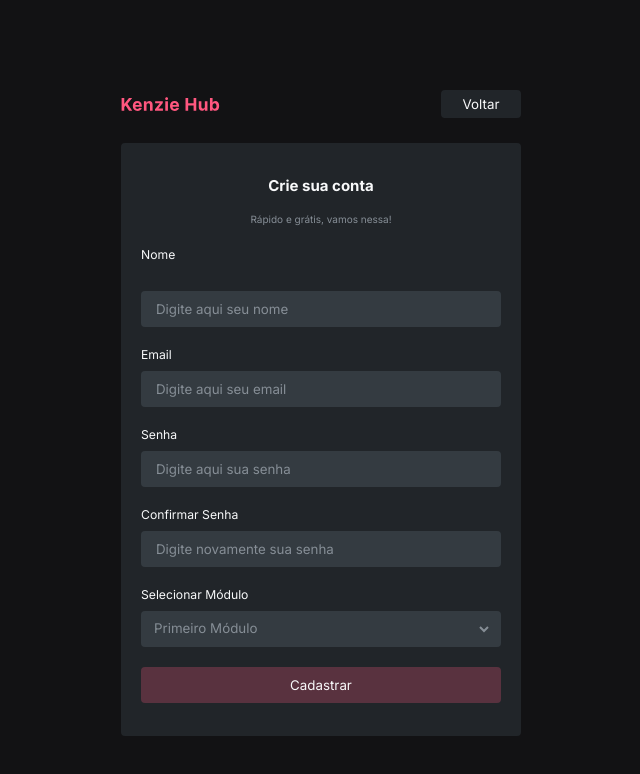
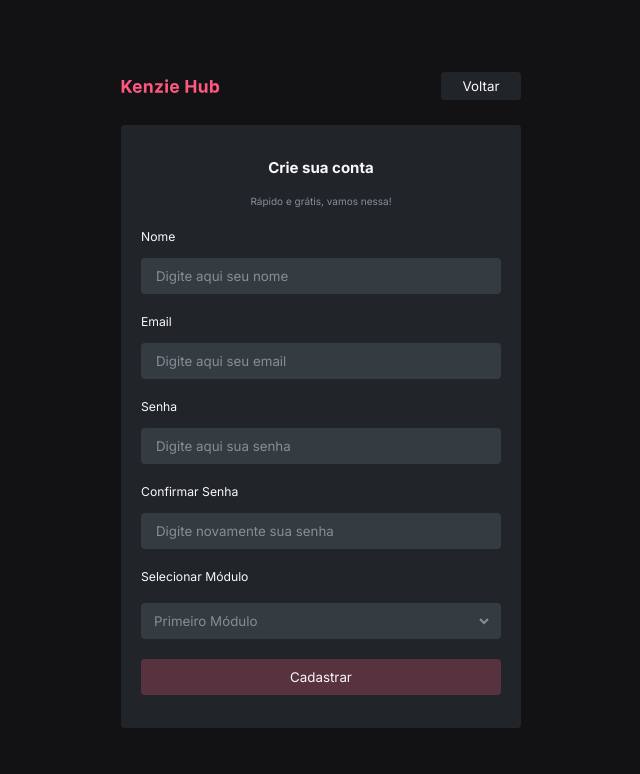
Before and after one commit to Kenzie-Academy-Brasil-Developers/react-entrega-s2-kenzie-hub-ogakip, a React (Create React App) app: page /register in a window 1280 px wide. Shown: the top 774 px of the page, without its empty margins (319-959 px from the left). Built offline with nearby package versions, Linux system fonts and the light colour scheme.

Commit message:
refactor: finish page style

```diff
--- a/src/Pages/Register/index.jsx
+++ b/src/Pages/Register/index.jsx
@@ -22,7 +22,7 @@ const Register = () => {
         <span>Rápido e grátis, vamos nessa!</span>
         <form>
           <Input
-            height="80px"
+            height="65px"
             autoComplete="off"
             label="Nome"
             register={register}
@@ -30,6 +30,7 @@ const Register = () => {
             placeholder="Digite aqui seu nome"
           />
           <Input
+            height="65px"
             autoComplete="off"
             label="Email"
             register={register}
@@ -37,6 +38,7 @@ const Register = () => {
             placeholder="Digite aqui seu email"
           />
           <Input
+            height="65px"
             autoComplete="off"
             label="Senha"
             register={register}
@@ -44,6 +46,7 @@ const Register = () => {
             placeholder="Digite aqui sua senha"
           />
           <Input
+            height="65px"
             autoComplete="off"
             label="Confirmar Senha"
             register={register}
@@ -51,7 +54,7 @@ const Register = () => {
             placeholder="Digite novamente sua senha"
           />
           <S.ModuleContainer>
-          <label>Selecionar Módulo</label>
+            <label>Selecionar Módulo</label>
             <S.SelectContainer>
               <select {...register("module")}>
                 <option value="Primeiro módulo (Introdução ao Frontend)">
--- a/src/Pages/Register/style.js
+++ b/src/Pages/Register/style.js
@@ -8,6 +8,10 @@ export const Container = styled.div`
   justify-content: center;
   align-items: center;
   background-color: var(--grey-4);
+
+  button {
+      cursor: pointer;
+  }
 `;
 
 export const FormContainer = styled.div`
@@ -43,21 +47,21 @@ export const FormContainer = styled.div`
     margin-bottom: 33px;
 
     button {
-        padding: 10px 0px 10px 0px;
+      padding: 10px 0px 10px 0px;
     }
   }
 `;
 
 export const ModuleContainer = styled.div`
   width: 90%;
-  height: 60px;
+  height: 70px;
   display: flex;
   flex-direction: column;
   justify-content: space-between;
 
   label {
-      font-size: 12.18px;
-      color: var(--grey-0);
+    font-size: 12.18px;
+    color: var(--grey-0);
   }
 `;
 
@@ -91,4 +95,8 @@ export const HeaderContainer = styled.div`
   display: flex;
   justify-content: space-between;
   margin: 25px 0px 25px 0px;
+
+  @media (min-width: 768px) {
+    margin: 0px 0px 25px 0px;
+  }
 `;
```
